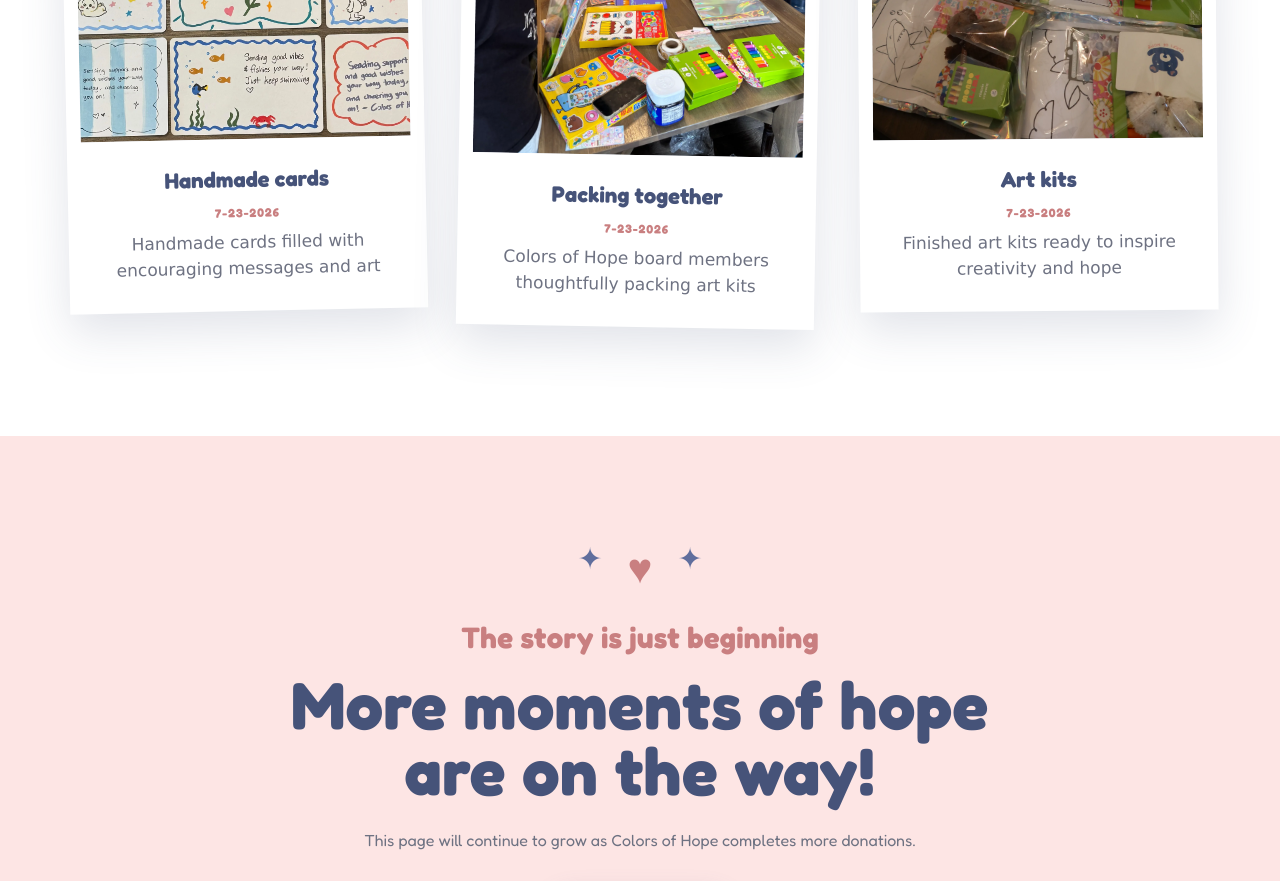
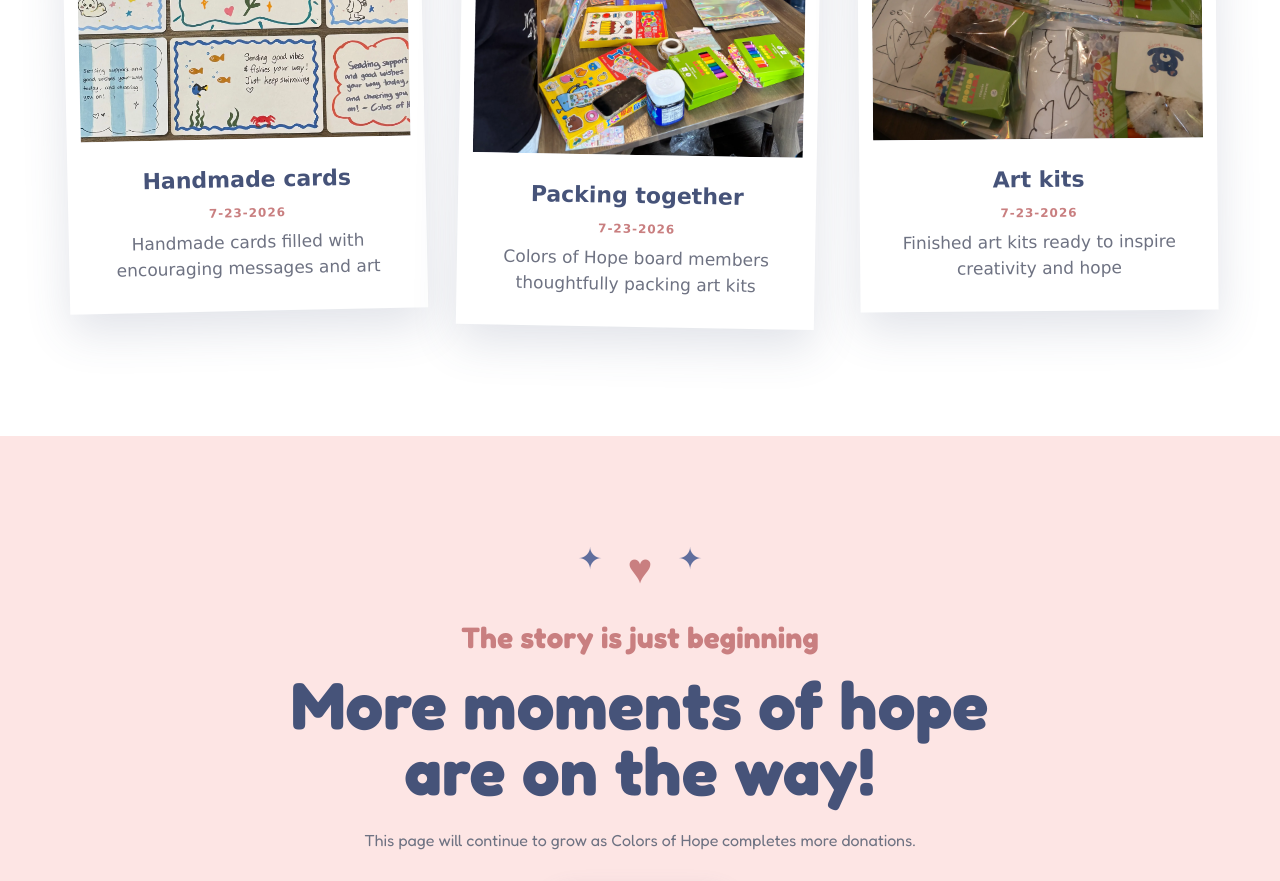
Before and after one commit to katherinewhu-coh/colorsofhopedb, a Next.js app: page /impact in a window 1280 px wide. Shown: the part 1360-2241 px from the top of the page. Built offline with nearby package versions, Linux system fonts and the light colour scheme.

Commit message:
Use handwritten font across Polaroid captions

```diff
--- a/app/globals.css
+++ b/app/globals.css
@@ -751,6 +751,7 @@ a {
 
 .polaroid-card figcaption {
   display: grid;
+  font-family: "Segoe Print", "Bradley Hand", "Comic Sans MS", cursive;
   gap: 8px;
   padding: 24px 8px 0;
   text-align: center;
@@ -770,7 +771,6 @@ a {
 
 .polaroid-description {
   color: var(--muted);
-  font-family: "Segoe Print", "Bradley Hand", "Comic Sans MS", cursive;
   font-size: 17px;
   line-height: 1.5;
 }
```
